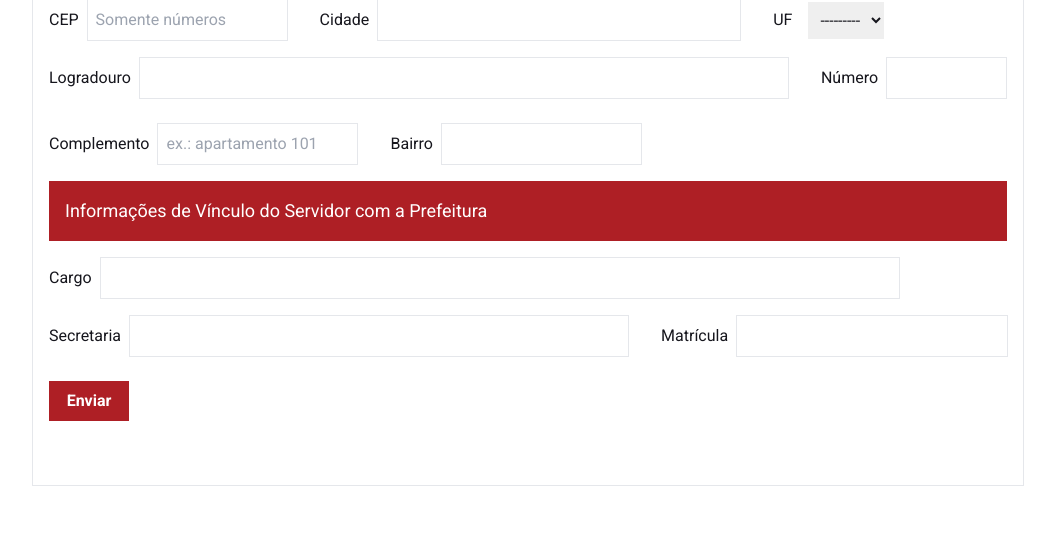
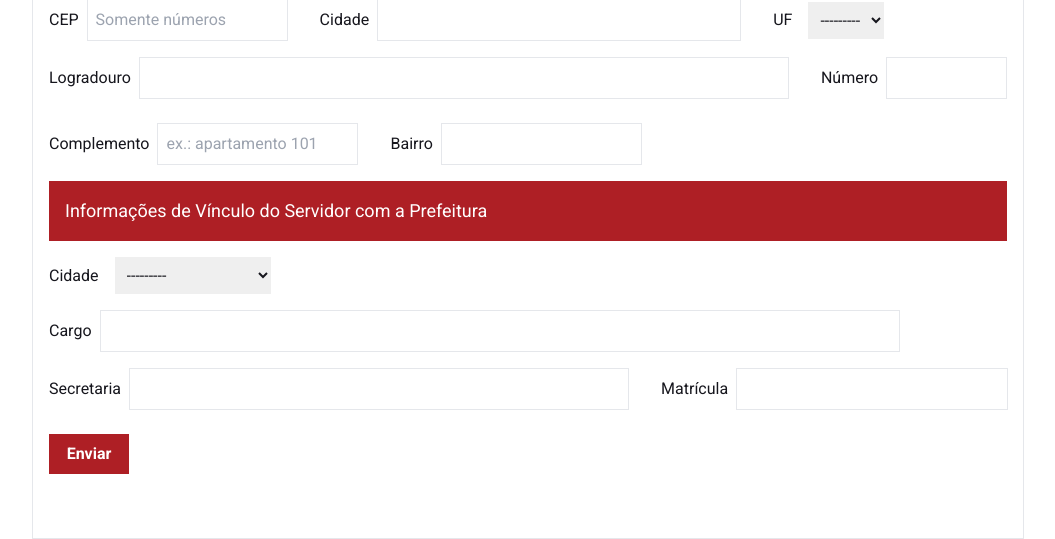
Before and after one commit to bernardrodrigues-cead/inscricoesMoodleNew, a Django app: page /inscricoes_critt/aluno/cadastro/ in a window 1280 px wide. Shown: the part 705-1244 px from the top of the page, without its empty margins (112-1167 px from the left). Before the commit the page ends 1191 px from the top, so only its background shows below. Run offline with Django 4.2, Linux system fonts and the light colour scheme; tables that the repository leaves empty hold one stand-in row (values such as "Sample post"); parts of the project's set-up code (start-up, migrations or seed data) failed here and were passed over.

Commit message:
Adesão de cidade por prefeitura

```diff
--- a/src/InscricoesMoodleApp/forms.py
+++ b/src/InscricoesMoodleApp/forms.py
@@ -33,6 +33,7 @@ class AlunosForm(forms.ModelForm):
             'uf',
             'siga',
             'documentacao',
+            'cidade_prefeitura',
             'secretaria',
             'cargo',
             'matricula',
--- a/src/InscricoesMoodleApp/models.py
+++ b/src/InscricoesMoodleApp/models.py
@@ -60,6 +60,7 @@ class DadosDoAluno(models.Model):
 
     siga = models.BooleanField(verbose_name="É aluno da UFJF?*")
 
+    cidade_prefeitura = models.CharField(max_length=16, verbose_name="Cidade", choices=(('Cubatão', 'Cubatão'), ('Franco da Rocha', 'Franco da Rocha')))
     secretaria = models.CharField(max_length=255)
     cargo = models.CharField(max_length=255)
     matricula = models.CharField(max_length=31, verbose_name="Matrícula")
--- a/src/InscricoesMoodleApp/templates/form_aluno.html
+++ b/src/InscricoesMoodleApp/templates/form_aluno.html
@@ -97,6 +97,9 @@
         </div>
 
         <div>
+            <div class="[&>input]:w-[800px]">{{form.cidade_prefeitura.label}}{{form.cidade_prefeitura}}</div>
+        </div>
+        <div>
             <div class="[&>input]:w-[800px]">{{form.cargo.label}}{{form.cargo}}</div>
         </div>
         <div>
```
Also changed, not shown: src/InscricoesMoodleApp/migrations/0002_dadosdoaluno_cidade_prefeitura.py (added).
